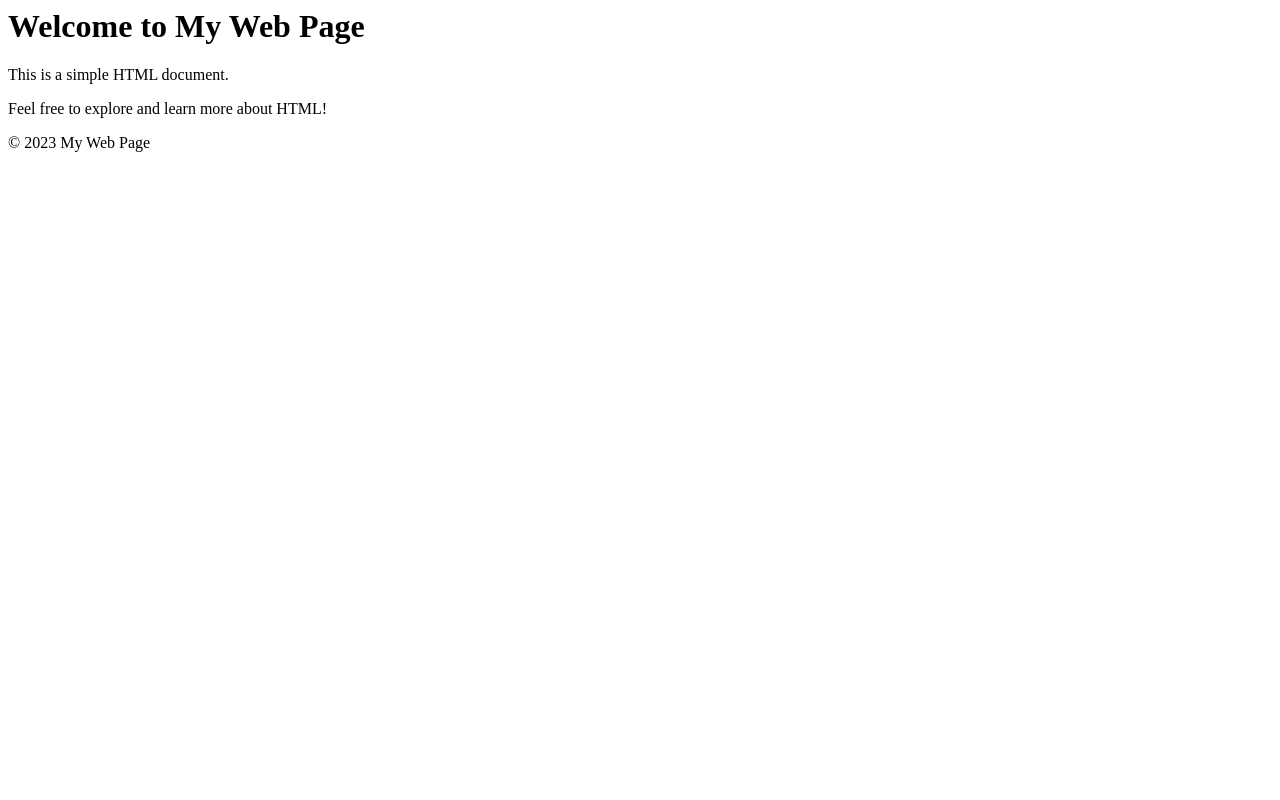
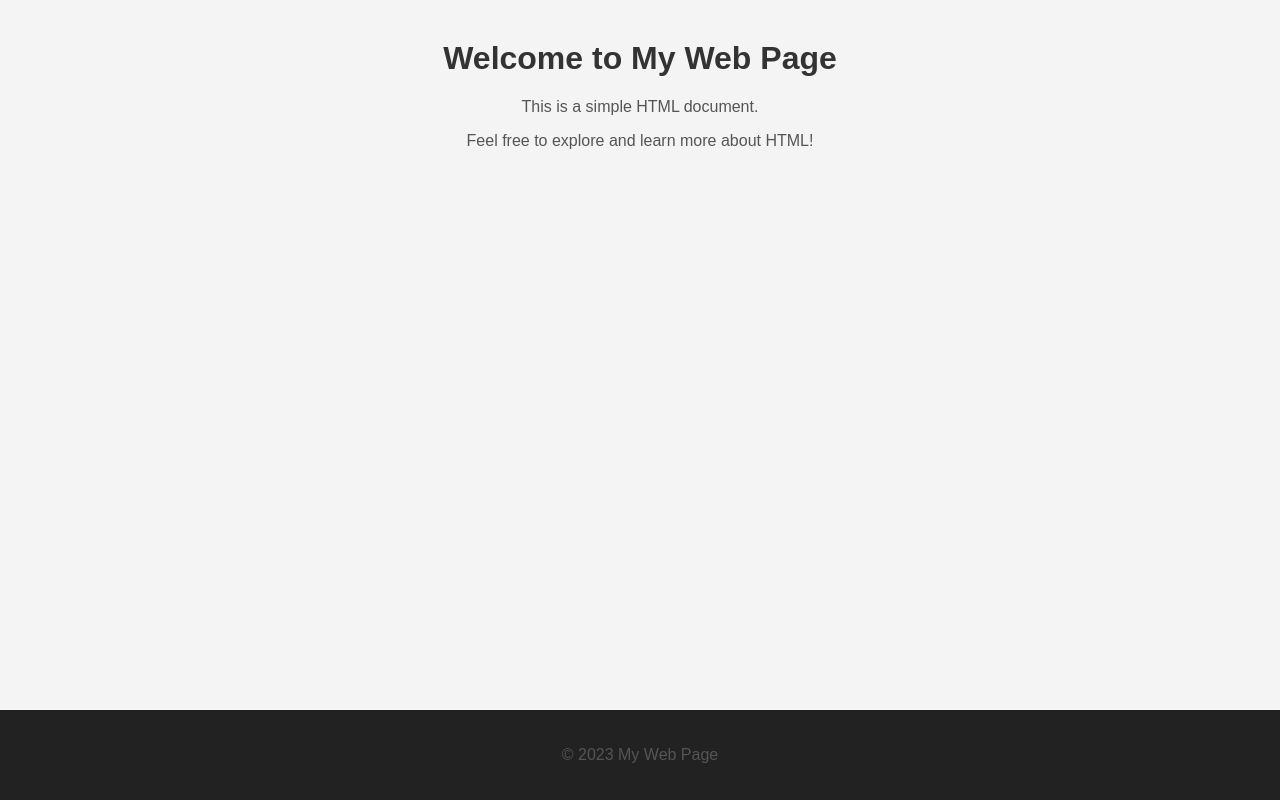
Before and after one commit to rthomschke/spielwiese, a plain HTML site: page index.html in a window 1280 px wide. Drawn offline with Linux system fonts and the light colour scheme.

Commit message:
added css

```diff
--- a/index.html
+++ b/index.html
@@ -1,4 +1,7 @@
 <html>
+    <head>
+        <link rel="stylesheet" href="style.css">
+    </head>
     <body>
         <h1>Welcome to My Web Page</h1>
         <p>This is a simple HTML document.</p>
--- /dev/null
+++ b/style.css
@@ -0,0 +1,27 @@
+body {
+    font-family: Arial, sans-serif;
+    background-color: #f4f4f4;
+    margin: 0;
+    padding: 0;
+}
+
+h1 {
+    color: #333;
+    text-align: center;
+    margin-top: 40px;
+}
+
+p {
+    color: #555;
+    text-align: center;
+}
+
+footer {
+    background-color: #222;
+    color: #fff;
+    text-align: center;
+    padding: 20px 0;
+    position: fixed;
+    width: 100%;
+    bottom: 0;
+}
```
